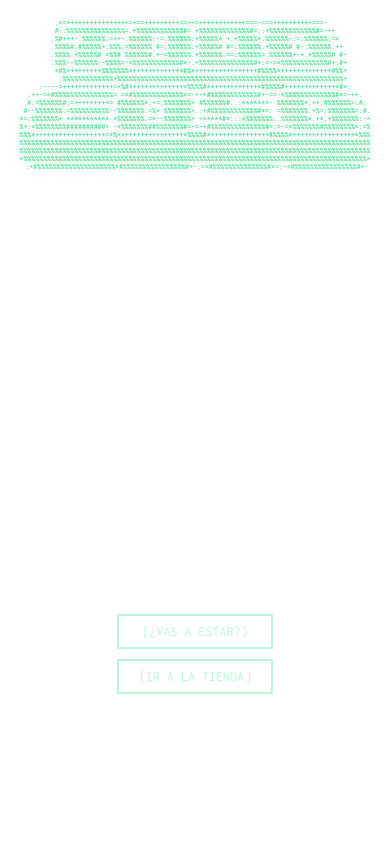
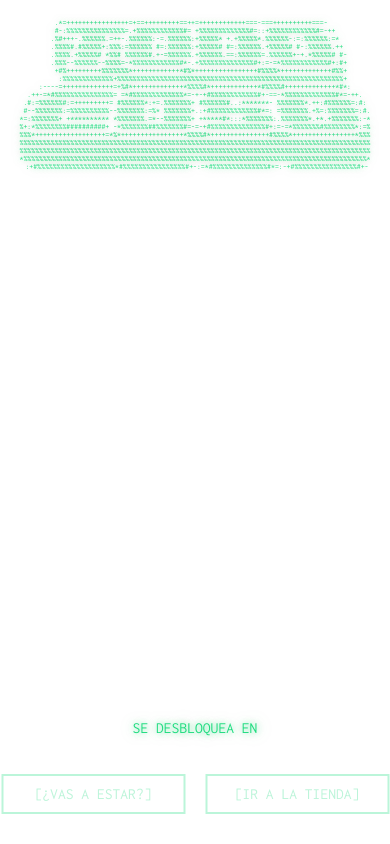
Before and after one commit to gianlucafarias/todocoso, a website built with Vite: page index.html in a window 390 px wide. Built offline with nearby package versions, Linux system fonts and the light colour scheme; a script that the page names is missing.

Commit message:
fix buttons

```diff
--- a/index.html
+++ b/index.html
@@ -34,24 +34,38 @@
                      0 0 15px rgba(32, 220, 128, 0.2);
         animation: glow 2s ease-in-out infinite alternate;
       }
-      #countdown {
+      #countdown-container {
         position: fixed;
-        bottom: 40px;
+        bottom: 120px;
         left: 50%;
         transform: translateX(-50%);
+        text-align: center;
+        z-index: 1000;
+        width: 90vw;
+        max-width: 800px;
+      }
+      #countdown-title {
+        color: rgb(32, 220, 128);
+        font-family: "Inconsolata", monospace;
+        font-size: min(3vw, 18px);
+        margin-bottom: 10px;
+        text-shadow: 0 0 5px rgba(32, 220, 128, 0.5),
+                     0 0 10px rgba(32, 220, 128, 0.3),
+                     0 0 15px rgba(32, 220, 128, 0.2);
+        animation: glow 2s ease-in-out infinite alternate;
+      }
+      #countdown {
         color: rgb(32, 220, 128);
         font-family: "Inconsolata", monospace;
         white-space: pre-wrap;
         font-size: min(4vw, 24px);
         text-align: center;
-        z-index: 1000;
         text-shadow: 0 0 5px rgba(32, 220, 128, 0.5),
                      0 0 10px rgba(32, 220, 128, 0.3),
                      0 0 15px rgba(32, 220, 128, 0.2);
         animation: glow 2s ease-in-out infinite alternate;
         line-height: 1.2;
-        width: 90vw;
-        max-width: 800px;
+        margin: 0;
       }
       @keyframes glow {
         from {
@@ -70,12 +84,15 @@
       }
       .buttons-container {
         position: fixed;
-        bottom: 120px;
+        bottom: 40px;
         left: 50%;
         transform: translateX(-50%);
         display: flex;
-        gap: 20px;
+        gap: 30px;
         z-index: 1000;
+        width: 90vw;
+        max-width: 800px;
+        justify-content: center;
       }
 
       .ascii-button {
@@ -83,15 +100,15 @@
         border: 2px solid rgb(32, 220, 128);
         color: rgb(32, 220, 128);
         font-family: "Inconsolata", monospace;
-        padding: 10px 20px;
+        padding: 12px 24px;
         cursor: pointer;
-        font-size: min(3vw, 16px);
+        font-size: min(3.5vw, 18px);
         text-shadow: 0 0 5px rgba(32, 220, 128, 0.5);
         text-decoration: none;
         display: flex;
         align-items: center;
         justify-content: center;
-        min-width: 120px;
+        min-width: 160px;
         transition: all 0.3s ease;
         animation: glow 2s ease-in-out infinite alternate;
       }
@@ -122,21 +139,24 @@
           font-size: min(2vw, 8px);
           top: 10px;
         }
-        #countdown {
-          font-size: min(5vw, 16px);
-          bottom: 20px;
-          display: flex;
-          flex-direction: column;
-          gap: 5px;
-        }
         .buttons-container {
-          bottom: 150px;
-          flex-direction: column;
-          gap: 10px;
+          bottom: 30px;
+          gap: 20px;
         }
         .ascii-button {
-          font-size: min(4vw, 14px);
-          padding: 8px 16px;
+          font-size: min(4vw, 16px);
+          padding: 10px 20px;
+          min-width: 140px;
+        }
+        #countdown-container {
+          bottom: 100px;
+        }
+        #countdown-title {
+          font-size: min(4vw, 16px);
+          margin-bottom: 8px;
+        }
+        #countdown {
+          font-size: min(5vw, 20px);
         }
       }
 
@@ -197,7 +217,10 @@
  :+#%%%%%%%%%%%%%%%%%%%%*#%%%%%%%%%%%%%%%%#+-:=*#%%%%%%%%%%%%%%#*=:-+#%%%%%%%%%%%%%%%%#+-</pre>
     <canvas id="textureCanvas"></canvas>
     <div id="globeViz"></div>
-    <pre id="countdown"></pre>
+    <div id="countdown-container">
+      <div id="countdown-title">SE DESBLOQUEA EN</div>
+      <pre id="countdown"></pre>
+    </div>
     <div class="buttons-container">
       <a href="#" class="ascii-button disabled" id="help-button" onclick="return false;">¿VAS A ESTAR?</a>
       <a href="#" class="ascii-button disabled" id="store-button" onclick="return false;">IR A LA TIENDA</a>
```
